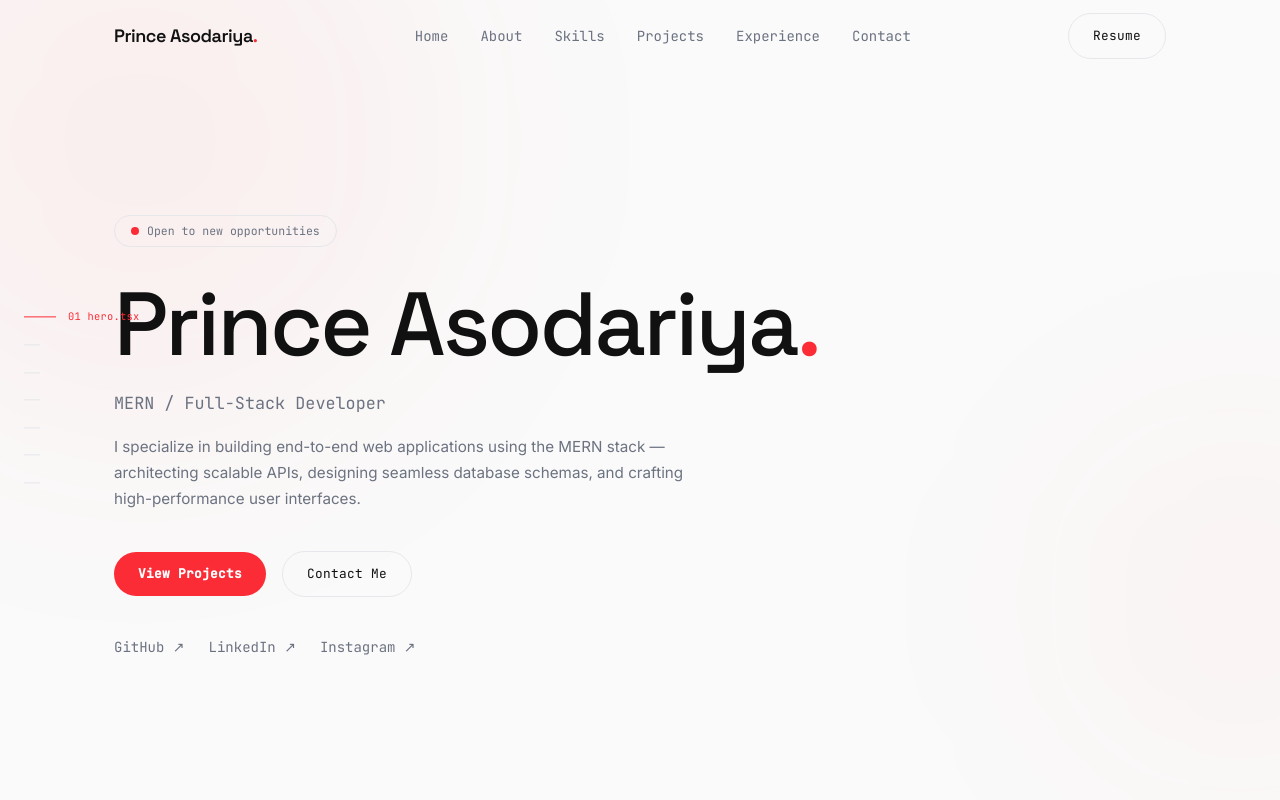
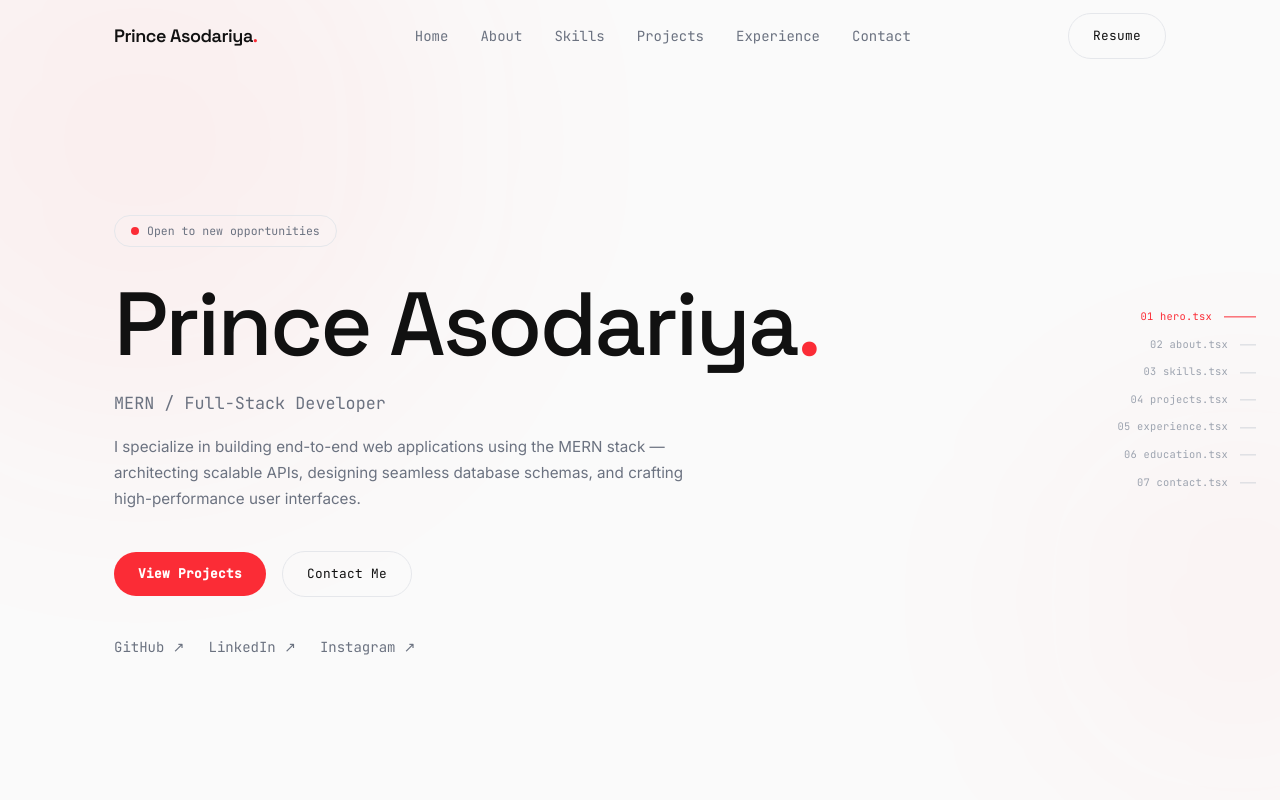
Before and after one commit to princeasodariya13/Prince-Asodariya, a Next.js app: page / in a window 1280 px wide. Shown: the top 800 px of the page. Built offline with nearby package versions, Linux system fonts and the light colour scheme.

Commit message:
style: move IndexRail to right side and make text always visible

```diff
--- a/components/IndexRail.tsx
+++ b/components/IndexRail.tsx
@@ -38,7 +38,7 @@ export default function IndexRail() {
   return (
     <nav
       aria-label="Section index"
-      className="fixed left-6 top-1/2 z-40 hidden -translate-y-1/2 lg:flex lg:flex-col lg:gap-3"
+      className="fixed right-6 top-1/2 z-40 hidden -translate-y-1/2 lg:flex lg:flex-col lg:gap-3 items-end"
     >
       {SECTIONS.map(({ id, label }) => {
         const isActive = active === id;
@@ -46,21 +46,21 @@ export default function IndexRail() {
           <a
             key={id}
             href={`#${id}`}
-            className="group flex items-center gap-3"
+            className="group flex flex-row-reverse items-center gap-3"
             aria-current={isActive ? "true" : undefined}
           >
             <span
               className={`h-[1px] transition-all duration-300 ${
                 isActive
                   ? "w-8 bg-red-500"
-                  : "w-4 bg-[#e5e7eb] group-hover:w-6 group-hover:bg-[#6b7280]"
+                  : "w-4 bg-[#d1d5db] group-hover:w-6 group-hover:bg-[#111111]"
               }`}
             />
             <span
-              className={`font-mono text-[0.65rem] tracking-wide transition-opacity duration-200 ${
+              className={`font-mono text-[0.65rem] tracking-wide transition-all duration-200 ${
                 isActive
-                  ? "text-red-500 opacity-100"
-                  : "text-[#6b7280] opacity-0 group-hover:opacity-100"
+                  ? "text-red-500"
+                  : "text-[#9ca3af] group-hover:text-[#111111]"
               }`}
             >
               {label}
```
